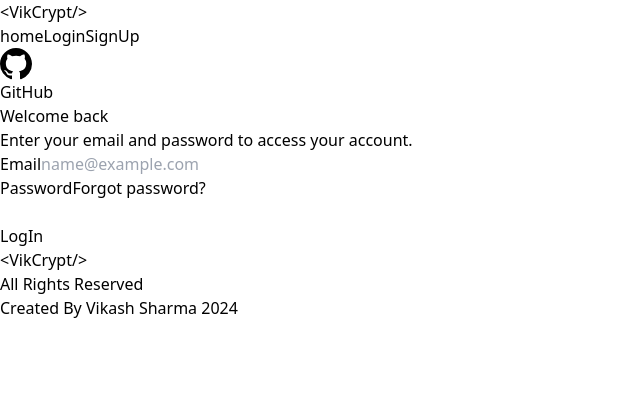
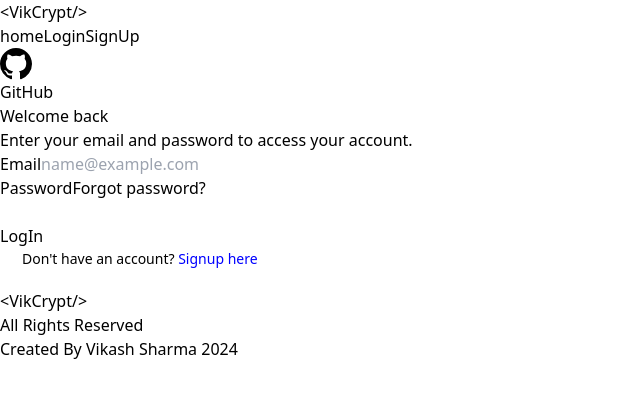
Before and after one commit to vikash28-cloud/Password-Manager, a React (Vite) app: page /login in a window 1280 px wide. Shown: the top 398 px of the page, without its empty margins (0-640 px from the left). Built offline with nearby package versions, Linux system fonts and the light colour scheme.

Commit message:
Added signup and login links for navigation

```diff
--- a/src/components/Login.jsx
+++ b/src/components/Login.jsx
@@ -1,7 +1,7 @@
 import React, { useState } from 'react';
 import { API_BASE_URL } from '../config';
 import axios from 'axios';
-import { useNavigate } from 'react-router-dom';
+import {Link, useNavigate } from 'react-router-dom';
 import {useDispatch} from 'react-redux';
 import { ToastContainer, toast } from 'react-toastify';
 import 'react-toastify/dist/ReactToastify.css';
@@ -120,6 +120,7 @@ const Login = () => {
                                 </div> : ""}
                         </button>
                     </div>
+                    <p style={{ fontSize: "14px", paddingLeft:"22px", paddingBottom:"20px" }}>Don't have an account? <Link to='/signup' style={{color:"blue"}}>Signup here</Link></p>
                 </div>
             </main>
 
--- a/src/components/Signup.jsx
+++ b/src/components/Signup.jsx
@@ -1,6 +1,7 @@
 import React, { useState } from 'react';
 import { API_BASE_URL } from '../config';
 import axios from 'axios';
+import {Link} from 'react-router-dom';
 import { ToastContainer, toast } from 'react-toastify';
 import 'react-toastify/dist/ReactToastify.css';
 
@@ -124,6 +125,7 @@ const Signup = () => {
                                 </div> : ""}
                         </button>
                     </div>
+                    <p style={{ fontSize: "14px", paddingLeft:"22px", paddingBottom:"20px" }}>Already have an account? <Link to='/login' style={{color:"blue"}}>Login here</Link></p>
                 </div>
             </main>
 
```
